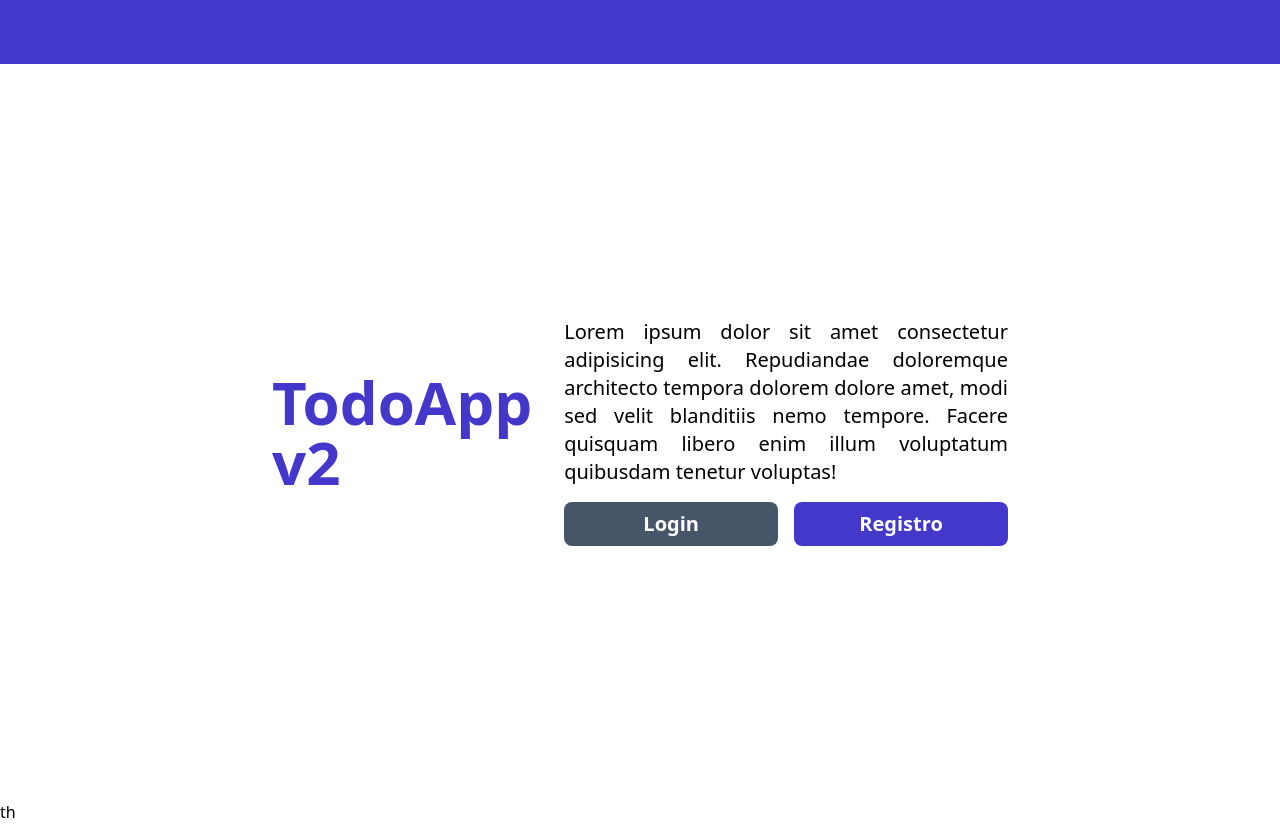
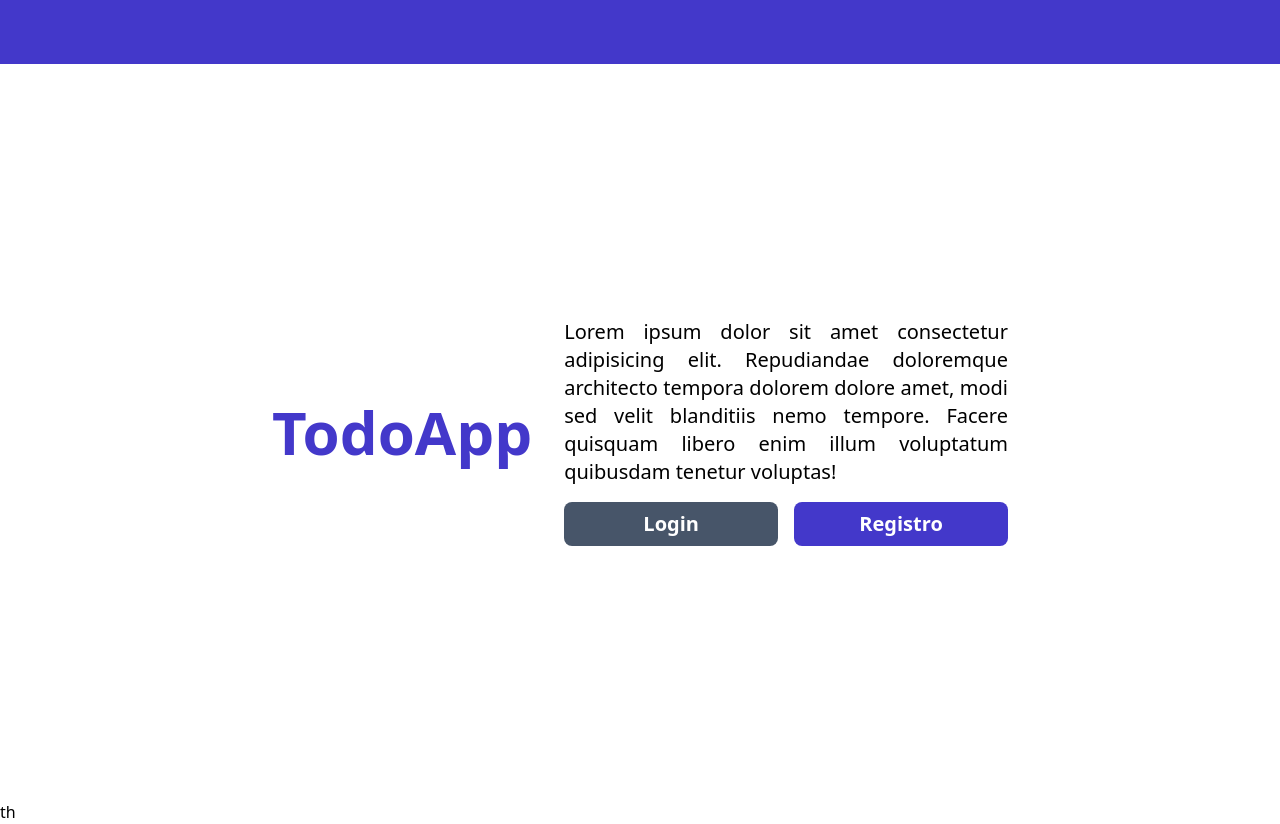
Before and after one commit to rafaeltriasdev/TodoListPrueba, a website: page views/home/index.html in a window 1280 px wide. Drawn offline with Linux system fonts and the light colour scheme.

Commit message:
update delete h1

```diff
--- a/views/home/index.html
+++ b/views/home/index.html
@@ -15,7 +15,7 @@
     <div
       class="pt-16 h-screen flex justify-center items-center flex-col px-4 gap-4 md:flex-row lg:w-3/5 md:w-9/12 md:mx-auto md:gap-8"
     >
-      <h1 class="text-indigo-700 font-bold text-4xl md:text-6xl">TodoApp v2</h1>
+      <h1 class="text-indigo-700 font-bold text-4xl md:text-6xl">TodoApp</h1>
       <div class="flex flex-col gap-4 md:text-xl">
         <p class="text-justify">
           Lorem ipsum dolor sit amet consectetur adipisicing elit. Repudiandae
```
